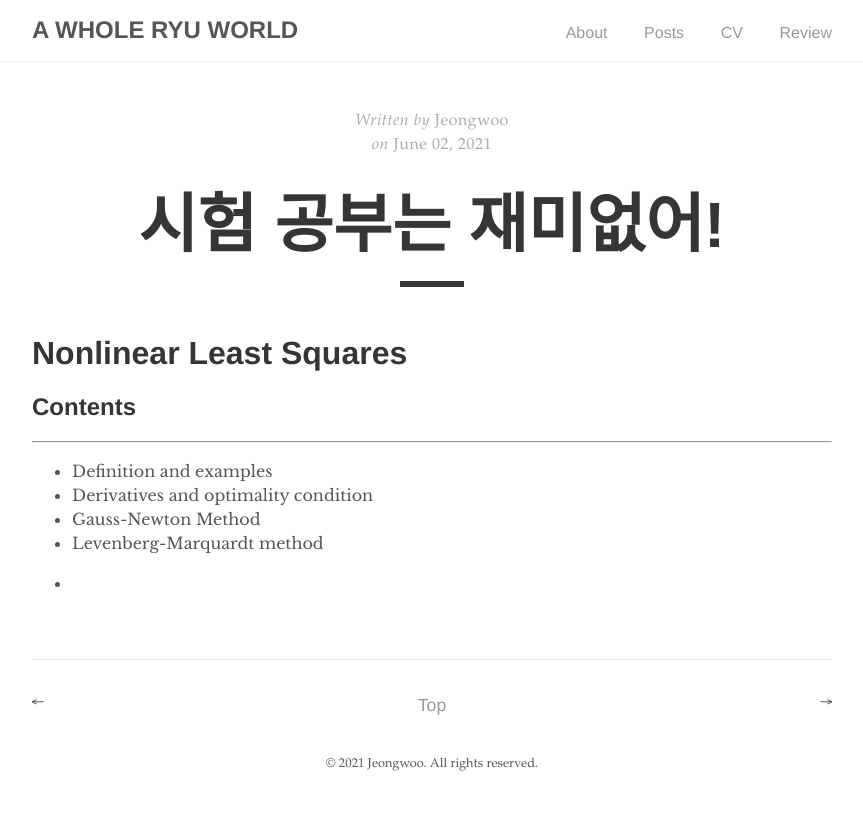
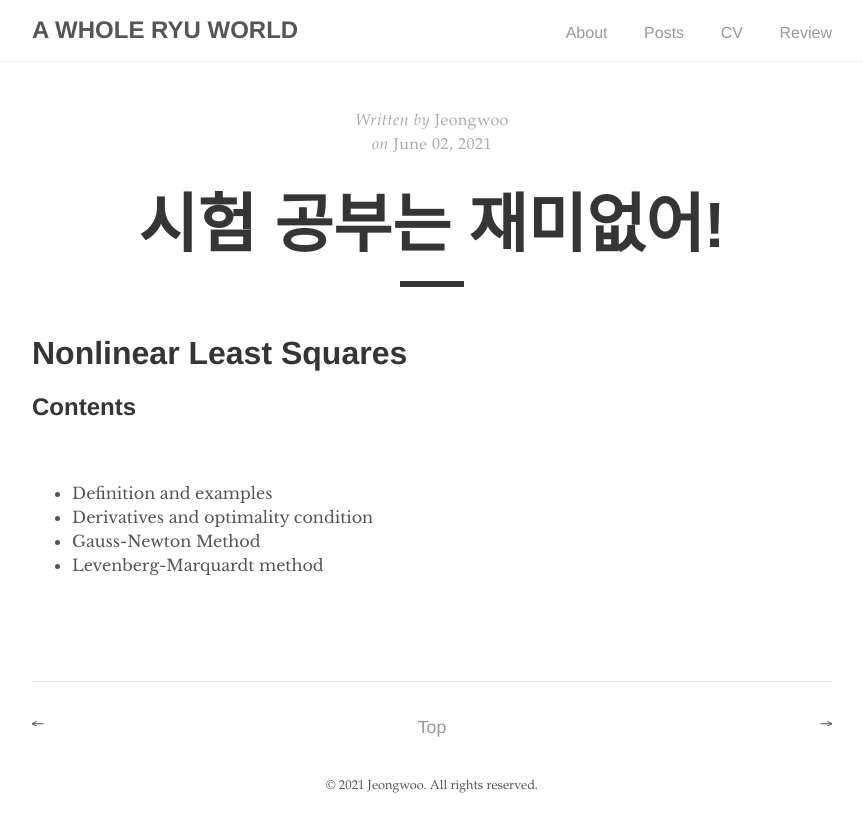
Before and after one commit to ryuqae/ryuqae.github.io, a Jekyll site: the page built from _posts/2021-06-02-todo.md, in a window 1280 px wide. Shown: the top 832 px of the page, without its empty margins (208-1071 px from the left). Built offline with Jekyll 4.4.1, drawn with Linux system fonts in a browser that asks for light colours.

Commit message:
add <br>

```diff
--- a/_posts/2021-06-02-todo.md
+++ b/_posts/2021-06-02-todo.md
@@ -10,10 +10,10 @@ comments : false
 # Nonlinear Least Squares
 ## Contents
 
-* * *
+<br>
 - Definition and examples
 - Derivatives and optimality condition
 - Gauss-Newton Method
 - Levenberg-Marquardt method
 
-*
+<br>
```
